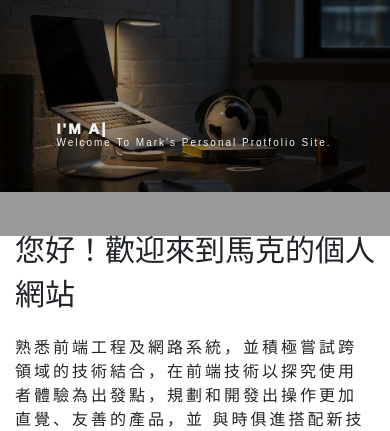
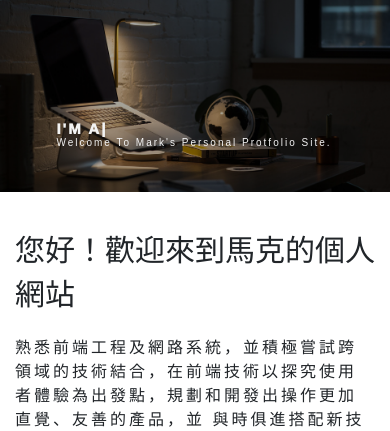
Before and after one commit to h03514/resume, a PHP site: page / in a window 390 px wide. Shown: the top 431 px of the page. Run offline with PHP 8.4, Linux system fonts and the light colour scheme.

Commit message:
更新照片

```diff
--- a/css/main.css
+++ b/css/main.css
@@ -1,13 +1,5 @@
 header img {
   width: 100%;
-}
-
-header .backBox {
-  width: 100%;
-  height: 100vh;
-  background-color: #000;
-  opacity: 0.4;
-  position: absolute;
 }
 
 header .introBox {
@@ -25,9 +17,6 @@ header .introBox h1 {
 }
 
 @media (max-width: 414px) {
-  header .backBox {
-    height: 28vh;
-  }
   header .introBox {
     top: 120px;
     letter-spacing: 2px;
--- a/dist/style/main.min.css
+++ b/dist/style/main.min.css
@@ -1,2 +1,2 @@
-header img{width:100%}header .backBox{width:100%;height:100vh;background-color:#000;opacity:0.4;position:absolute}header .introBox{position:absolute;top:205px;right:15%;color:#f2f2f2;text-transform:capitalize;letter-spacing:5px}header .introBox h1{font-size:30px;font-weight:1000}@media (max-width: 414px){header .backBox{height:28vh}header .introBox{top:120px;letter-spacing:2px}header .introBox h1{font-size:15px}header .introBox div{font-size:10px}}main .skill{padding:100px 0}main .skill .fas{color:#666}main .skill h2{font-size:30px}main .skill .mainIntro div{letter-spacing:3px}main .skill .toolIntro h2{width:100%;text-align:center}main .skill .toolIntro .icon{color:#6f6df5;font-size:2.5em;text-align:center}main .skill .toolIntro .icon .fas{color:#6f6df5}main .skill .toolIntro .intro h3{margin:10px 0;text-align:center;font-size:22px}main .Protfolio{padding:100px 0;background-color:#f6f6f6}main .Protfolio h2{text-align:center;font-size:30px}main .Protfolio .protfolioImg{height:250px}main .Protfolio .protfolioImg img{width:100%;height:100%}main .Protfolio .protfolioIntro .title{font-size:1.4em;font-weight:1000;margin:10px 0}@media (max-width: 414px){main .skill{padding:30px 0}main .skill .contentEmail{padding-top:30px}main .Protfolio{padding:30px 0}main .Protfolio .protf{padding-bottom:20px}}
+header img{width:100%}header .introBox{position:absolute;top:205px;right:15%;color:#f2f2f2;text-transform:capitalize;letter-spacing:5px}header .introBox h1{font-size:30px;font-weight:1000}@media (max-width: 414px){header .introBox{top:120px;letter-spacing:2px}header .introBox h1{font-size:15px}header .introBox div{font-size:10px}}main .skill{padding:100px 0}main .skill .fas{color:#666}main .skill h2{font-size:30px}main .skill .mainIntro div{letter-spacing:3px}main .skill .toolIntro h2{width:100%;text-align:center}main .skill .toolIntro .icon{color:#6f6df5;font-size:2.5em;text-align:center}main .skill .toolIntro .icon .fas{color:#6f6df5}main .skill .toolIntro .intro h3{margin:10px 0;text-align:center;font-size:22px}main .Protfolio{padding:100px 0;background-color:#f6f6f6}main .Protfolio h2{text-align:center;font-size:30px}main .Protfolio .protfolioImg{height:250px}main .Protfolio .protfolioImg img{width:100%;height:100%}main .Protfolio .protfolioIntro .title{font-size:1.4em;font-weight:1000;margin:10px 0}@media (max-width: 414px){main .skill{padding:30px 0}main .skill .contentEmail{padding-top:30px}main .Protfolio{padding:30px 0}main .Protfolio .protf{padding-bottom:20px}}
 /*# sourceMappingURL=main.min.css.map */
--- a/index.html
+++ b/index.html
@@ -21,7 +21,6 @@
     <body>
         <div id="app">
             <header>
-                <div class="backBox"></div>
                 <img :src="imgUrl" alt="" />
                 <div class="introBox">
                     <h1>I'M <span class="turn"></span></h1>
--- a/js/main.js
+++ b/js/main.js
@@ -11,7 +11,7 @@ let img = {
 let vm = new Vue({
     el: '#app',
     data: {
-        imgUrl: '../img/Computer.png',
+        imgUrl: '../img/ComputerNew.png',
         protfoImg1: '../img/qve.jpg',
         protfoImg2: '../img/map.jpg',
         protfoImg3: '../img/weather.jpg',
--- a/scss/main.scss
+++ b/scss/main.scss
@@ -1,13 +1,6 @@
 header {
     img {
         width: 100%;
-    }
-    .backBox {
-        width: 100%;
-        height: 100vh;
-        background-color: #000;
-        opacity: 0.4;
-        position: absolute;
     }
     .introBox {
         position: absolute;
@@ -23,9 +16,6 @@ header {
     }
 
     @media (max-width: 414px) {
-        .backBox {
-            height: 28vh;
-        }
         .introBox {
             top: 120px;
             letter-spacing: 2px;
```
Also changed, not shown: img/ComputerNew.png (added), 2 other files.
